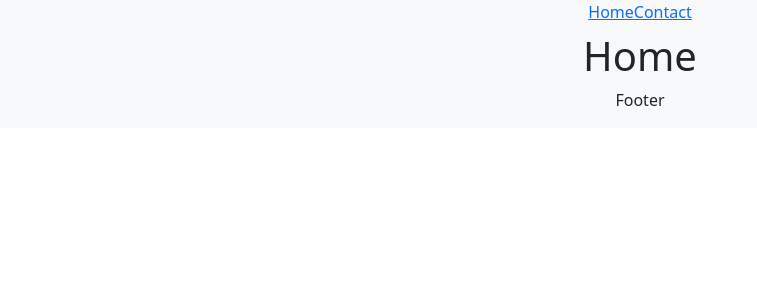
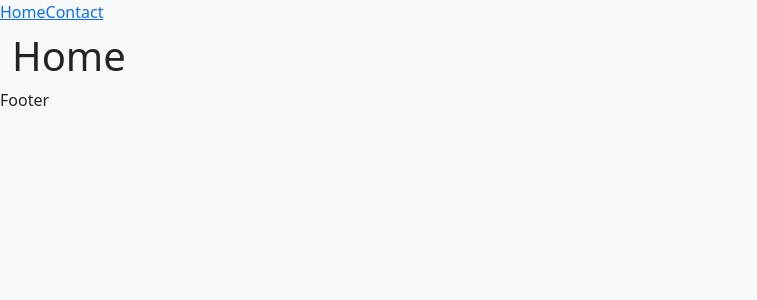
Before and after one commit to darren-2016/IFQ715, a React (Create React App) app in the folder Module6/my-resume/: page / in a window 1280 px wide. Shown: the top 300 px of the page, without its empty margins (0-757 px from the left). Built offline with nearby package versions, Linux system fonts and the light colour scheme.

Commit message:
More work on styles and header

```diff
--- a/Module6/my-resume/src/App.js
+++ b/Module6/my-resume/src/App.js
@@ -1,3 +1,4 @@
+import "./styles.css";
 import "bootstrap/dist/css/bootstrap.min.css";
 import { Container } from "react-bootstrap";
 import { BrowserRouter, Routes, Route } from 'react-router-dom';
@@ -12,8 +13,7 @@ import Footer from "./Components/Footer";
 function App() {
   return (
     <BrowserRouter>
-      <div className="d-flex flex-column bg-light">
-        <div className="App">
+      <div className="d-flex flex-column bg-light" id="wrapper">
           <Header />
             <Container fluid className="pt-2">
               {/* content */}
@@ -23,7 +23,6 @@ function App() {
               </Routes>
             </Container>
           <Footer />
-        </div>
       </div>
     </BrowserRouter>
   );
--- /dev/null
+++ b/Module6/my-resume/src/styles.css
@@ -0,0 +1,28 @@
+body {
+    height: 100vh;
+   }
+
+   #wrapper {
+    height: 100vh;
+   }
+
+   .fill-container {
+    width: 100%;
+    height: 100%;
+   }
+
+   .viewport-height-100 {
+    min-height: 100vh;
+   }
+
+   .viewport-height-75 {
+    min-height: 75vh;
+   }
+
+   .full-width-card {
+    width: 100%;
+   }
+
+   .page-icon {
+    font-size: 20rem;
+   }
```
